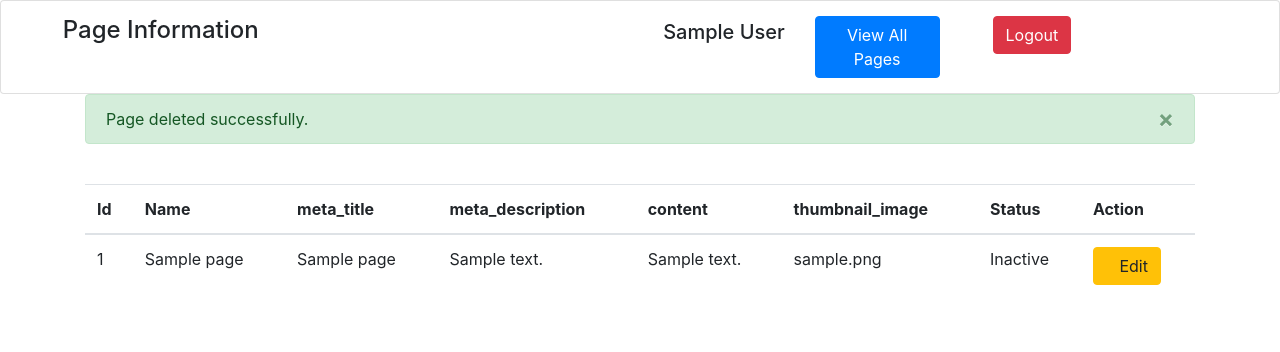
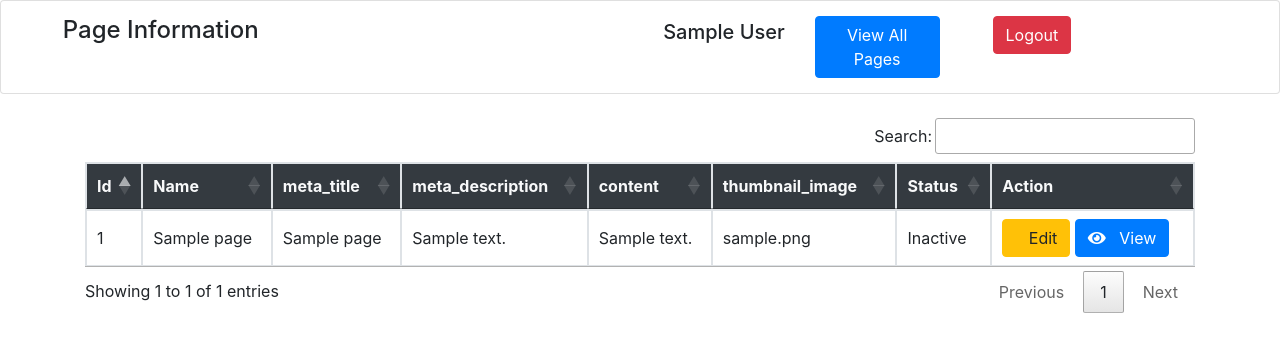
Before and after one commit to rihabrahman/page-cms, a PHP site: page /page-cms/page/index.php?msg3=delete in a window 1280 px wide. Shown: the top 352 px of the page. Run offline with PHP 8.4, Linux system fonts and the light colour scheme; the visitor is signed in with stand-in values (Sample User, id 1); tables that the repository leaves empty or names only in its code hold one stand-in row (values such as "Sample post"); lists and menus that the app fills with data are empty; some libraries are stand-ins or nearby versions.

Commit message:
header footer updated with datatables

```diff
--- a/footer.php
+++ b/footer.php
@@ -0,0 +1,53 @@
+<script src="https://ajax.googleapis.com/ajax/libs/jquery/3.5.1/jquery.min.js"></script>
+<script src="https://maxcdn.bootstrapcdn.com/bootstrap/4.5.2/js/bootstrap.min.js"></script>
+<script src="https://cdn.datatables.net/1.10.23/js/jquery.dataTables.min.js"></script>
+<script src="https://cdn.datatables.net/buttons/1.6.5/js/dataTables.buttons.min.js"></script>
+<script src="https://cdn.datatables.net/buttons/1.6.5/js/buttons.colVis.min.js"></script>
+<script src="https://cdn.datatables.net/buttons/1.6.5/js/buttons.print.min.js"></script>
+<script src="https://cdnjs.cloudflare.com/ajax/libs/jszip/3.1.3/jszip.min.js"></script>
+<script src="https://cdnjs.cloudflare.com/ajax/libs/pdfmake/0.1.53/vfs_fonts.js"></script>
+<script src="https://cdn.datatables.net/buttons/1.6.5/js/buttons.html5.min.js"></script>
+<script>
+    $(function () {
+        $('#data-table').DataTable({
+            pageLength: 10,
+            "bAutoWidth": false,
+            "scrollX": true,
+            //"ajax": './assets/demo/data/table_data.json',
+            "dom": "Bfrtip",
+            // //column visibility
+            "buttons": [
+                {
+                    extend: 'colvis',
+                    collectionLayout: 'fixed two-column'
+                    // columns: ':not(.permanent)'
+                },
+                {
+                    extend: 'print',
+                    footer: true,
+                    orientation: 'landscape',
+                    pageSize: 'A4',
+                    exportOptions: {
+                        columns: ':visible'
+                    }
+                },
+                {
+                    extend: 'excelHtml5',
+                    footer: true,
+                    exportOptions: {
+                        columns: ':visible'
+                    }
+                }
+            ],
+            'language': {
+                'buttons': {
+                    colvis: 'Column Visibility',
+                    print: 'Print',
+                    excel: 'Excel Export',
+                    //
+
+                }
+            }
+        });
+    })
+</script>
--- a/header.php
+++ b/header.php
@@ -5,9 +5,13 @@
     $user = $userObj->query($sql);
 ?>
 
+<meta charset="utf-8">
 <meta name="viewport" content="width=device-width, initial-scale=1">
 <link rel="stylesheet" href="https://maxcdn.bootstrapcdn.com/bootstrap/4.5.2/css/bootstrap.min.css">
 <link rel="stylesheet" href="https://pro.fontawesome.com/releases/v5.10.0/css/all.css"/>
+<link href="https://cdn.datatables.net/1.10.23/css/jquery.dataTables.min.css" rel="stylesheet" />
+<link href="https://cdn.datatables.net/responsive/2.2.6/css/responsive.dataTables.min.css" rel="stylesheet" />
+<link href="https://cdn.datatables.net/buttons/1.6.5/css/buttons.dataTables.min.css" rel="stylesheet" />
 <link href="style.css" type="text/css" rel="stylesheet">
 <div class="container">
     <div class="row">
--- a/page/add.php
+++ b/page/add.php
@@ -41,13 +41,13 @@
         </div>
         <br>
         <?php
-            if(isset($_SESSION['message'])){
+            if(isset($_SESSION['failedMessage'])){
                 ?>
                     <div class="alert alert-danger text-center">
-                        <?php echo $_SESSION['message']; ?>
+                        <?php echo $_SESSION['failedMessage']; ?>
                     </div>
                 <?php
-                unset($_SESSION['message']);
+                unset($_SESSION['failedMessage']);
             }
         ?>
         <div class="container">
--- a/page/index.php
+++ b/page/index.php
@@ -17,7 +17,6 @@
     <html lang="en">
     <head>
         <title>Page Information</title>
-        <meta charset="utf-8">
     </head>
     <body>
         <div class="card text-center" style="padding:15px;">
@@ -34,23 +33,22 @@
         </div>
         <div class="container">
             <?php
-                if (isset($_GET['msg1']) == "insert") {
-                echo "<div class='alert alert-success alert-dismissible'>
-                        <button type='button' class='close' data-dismiss='alert'>&times;</button>
-                        New page added successfully.
-                        </div>";
+                if(isset($_SESSION['successMessage'])){
+                    ?>
+                        <div class="alert alert-success text-center">
+                            <?php echo $_SESSION['successMessage']; ?>
+                        </div>
+                    <?php
+                    unset($_SESSION['successMessage']);
                 }
-                if (isset($_GET['msg2']) == "update") {
-                echo "<div class='alert alert-success alert-dismissible'>
-                        <button type='button' class='close' data-dismiss='alert'>&times;</button>
-                        Page information updated successfully.
-                        </div>";
-                }
-                if (isset($_GET['msg3']) == "delete") {
-                echo "<div class='alert alert-success alert-dismissible'>
-                        <button type='button' class='close' data-dismiss='alert'>&times;</button>
-                        Page deleted successfully.
-                        </div>";
+
+                if (isset($_SESSION['failedMessage'])){
+                    ?>
+                        <div class="alert alert-danger text-center">
+                            <?php echo $_SESSION['failedMessage']; ?>
+                        </div>
+                    <?php
+                    unset($_SESSION['failedMessage']);
                 }
             ?>
             <br>
@@ -64,9 +62,9 @@
             <?php
                 endif
             ?>
-            <table class="table table-hover">
+            <table class="table table-hover table-bordered" id="data-table">
                 <thead>
-                <tr>
+                    <tr class="bg-dark text-light">
                         <th>Id</th>
                         <th>Name</th>
                         <th>meta_title</th>
@@ -100,6 +98,9 @@
                             <a href="edit.php?id=<?php echo $page['id'] ?>">
                                 <button type="button" class="btn btn-warning"><i class="fa fa-pencil" aria-hidden="true"></i> &nbsp; Edit</button>
                             </a>
+                            <a href="/page-cms/page/include/<?php echo $page['name'] ?>.html" target="_blank">
+                                <button type="button" class="btn btn-primary"><i class="fa fa-eye" aria-hidden="true"></i> &nbsp; View</button>
+                            </a>
                             <!-- <a href="index.php?id=<?php echo $page['id'] ?>" onclick="confirm('Are you sure want to delete this page?')">
                                 <button type="button" class="btn btn-danger"><i class="fa fa-trash" aria-hidden="true"></i> &nbsp; Delete</button>
                             </a> -->
@@ -112,7 +113,8 @@
                 </tbody>
             </table>
         </div>
-        <script src="https://ajax.googleapis.com/ajax/libs/jquery/3.5.1/jquery.min.js"></script>
-        <script src="https://maxcdn.bootstrapcdn.com/bootstrap/4.5.2/js/bootstrap.min.js"></script>
+        <?php
+            require '../footer.php';
+        ?>
     </body>
 </html>
```
Also changed, not shown: user/index.php (+7 -8 lines). Lines whose indentation alone changed are shown as unchanged.
